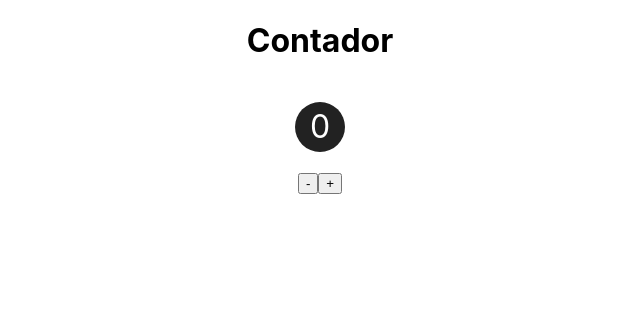
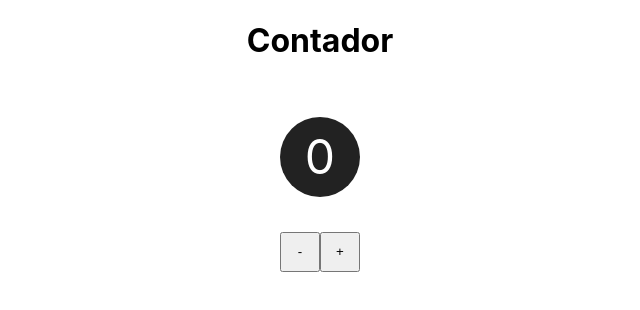
Before and after one commit to LeticiaLopess/curso-next, a Next.js app: page /estado/contador in a window 1280 px wide. Shown: the top 310 px of the page, without its empty margins (320-960 px from the left). Built offline with nearby package versions, Linux system fonts and the light colour scheme.

Commit message:
desafio contador

```diff
--- /dev/null
+++ b/components/ContadorDisplay.jsx
@@ -0,0 +1,18 @@
+export default function ContadorDisplay (props) {
+    return (
+        <div style={{
+            display: "flex",
+            justifyContent: "center",
+            alignItems: "center",
+            height: "80px",
+            width: "80px",
+            borderRadius: "40px",
+            backgroundColor: "#222",
+            color: "#fff",
+            fontSize: "3rem",
+            margin: "35px"
+        }}>
+                {props.numero}
+        </div>
+    )
+}
--- a/pages/estado/contador.jsx
+++ b/pages/estado/contador.jsx
@@ -1,24 +1,38 @@
 import { useState } from "react"
-import NumeroDisplay from "../../components/NumeroDisplay"
+import ContadorDisplay from "../../components/ContadorDisplay"
 
 export default function contador() {
-    const [numero, setNumero] = useState(0)
 
-    const dec = () => setNumero(numero - 1)
+    const [numero, setNumero] = useState(0) // setNumero = função
+
+    // const inc = () => setNumero(numero + 1) [arrow function]: está diretamente no onClick
+
+    function dec() {
+        setNumero(numero - 1)
+    }
 
     return (
         <div style={{
-            display: "flex",
-            flexDirection: "column",
-            justifyContent: "center",
+            display:"flex",
+            flexDirection:"column",
+            justifyContent:"center",
             alignItems: "center",
         }}>
             <h1>Contador</h1>
-            <NumeroDisplay numero={numero} />
+            <ContadorDisplay numero={numero}/>
+
             <div>
-                <button onClick={dec}>-</button>
-                <button onClick={() => setNumero(numero + 1)}>+</button>
+            <button onClick={dec} style={{width: 40, height: 40}}> - </button>
+            <button onClick={() => setNumero(numero + 1)} style={{width: 40, height: 40}}> + </button>
             </div>
         </div>
     )
 }
+
+// trabalhar com o evento chamando funçao
+
+// estado do componente useState
+
+// useState é conhecido no react como React Hooks - forma de usar alguns recursos do react que antes só estava disponível para funções baseadas em classe, é uma forma de acessar recursos / componentes baseados em funções
+
+// useState: retorna um par - o valor do state atual e uma função que permite atualizá-lo. Você pode chamar essa função a partir de um manipulador de evento ou de qualquer outro lugar. É parecido com this. setState em uma classe, exceto que não mescla o antigo state com o novo
```
Also changed, not shown: pages/estado/formulario.jsx (line endings or trailing spaces), pages/estado/mouse.jsx (line endings or trailing spaces).
